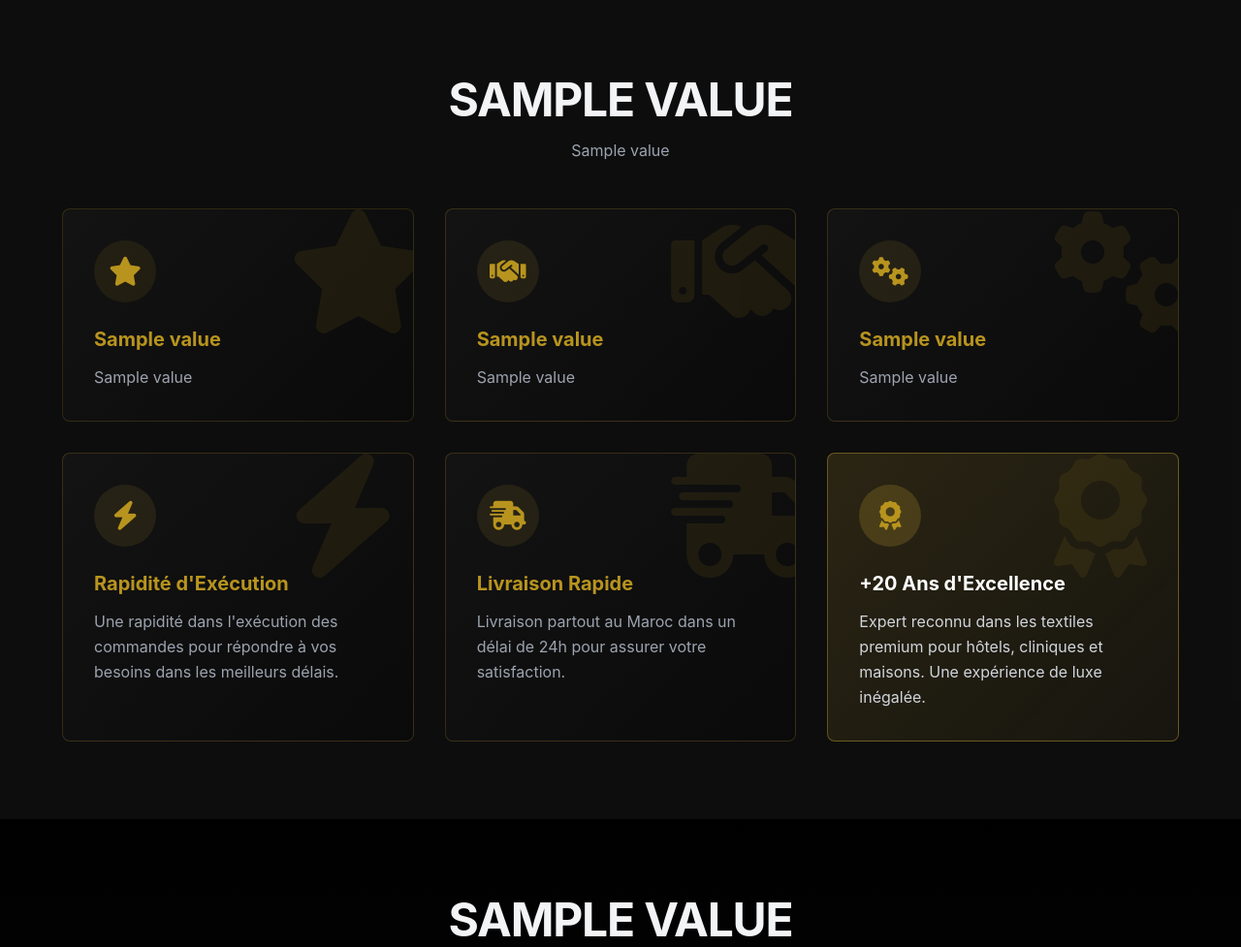
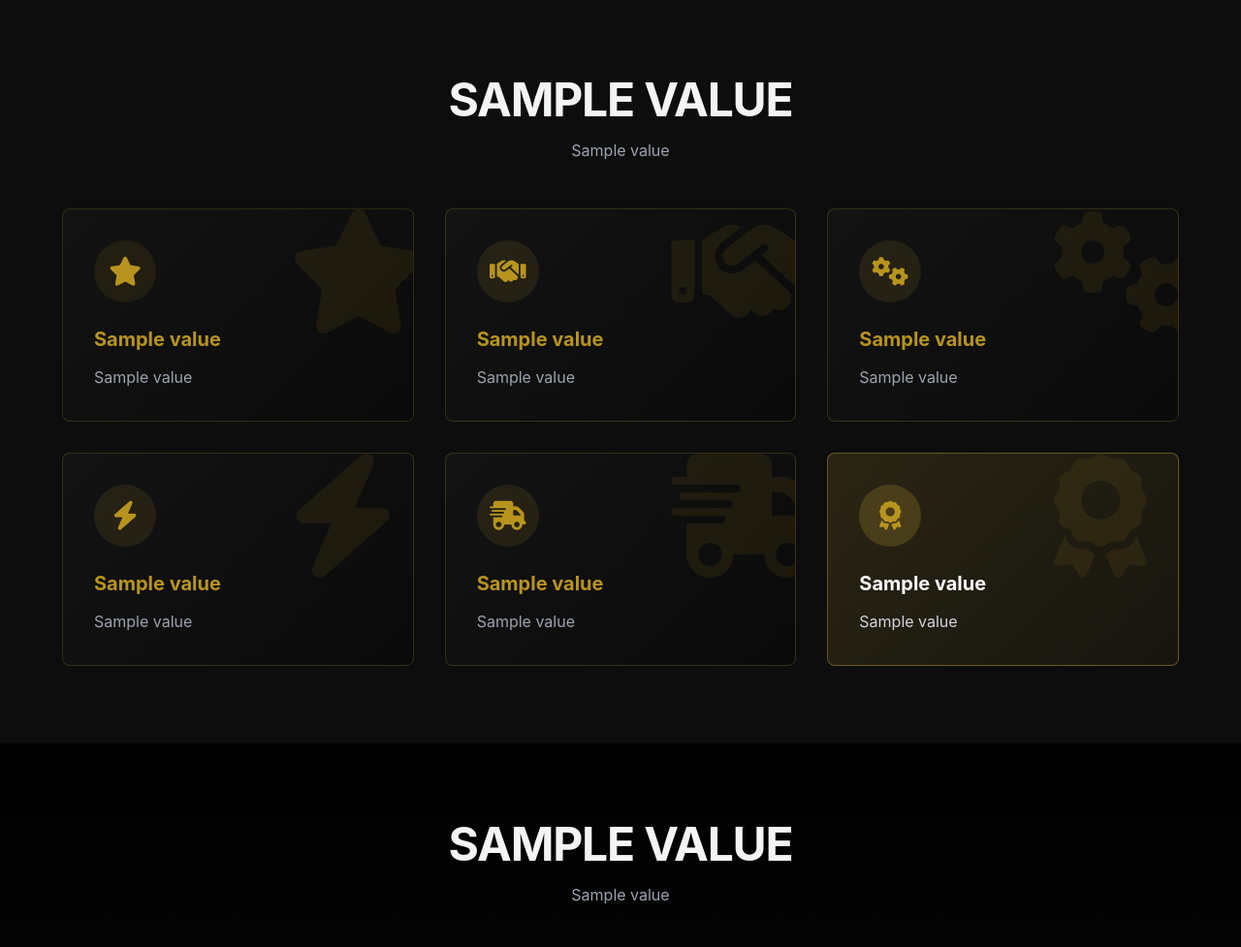
Before and after one commit to moa-digitalagency/KansotexWeb, a Flask app: template templates/index.html in a window 1280 px wide. Shown: the part 801-1778 px from the top of the page at 97% size. Run offline with Flask 3, Linux system fonts and the light colour scheme; the template is opened without the code that fills it: most values are stand-ins (such as "Sample title", 1, 10 or a date in 2020); parts of the project's set-up code (start-up, migrations or seed data) failed here and were passed over; some libraries are stand-ins or nearby versions.

Commit message:
Add dynamic content to website sections and admin panel
Seed the database with new content fields and update the index.html template to dynamically render these fields, improving content management and site adaptability.

Replit-Commit-Author: Agent
Replit-Commit-Session-Id: a56daeed-210b-479a-b19f-946416552777
Replit-Commit-Checkpoint-Type: intermediate_checkpoint
Replit-Commit-Event-Id: 0e577e12-e8e0-4a32-8419-67bcae4e04b6
Replit-Commit-Screenshot-Url: https://storage.googleapis.com/screenshot-production-us-central1/fe739084-12da-4b10-89bd-3c709f266bc7/a56daeed-210b-479a-b19f-946416552777/mNKjPib

```diff
--- a/seed_content.py
+++ b/seed_content.py
@@ -32,6 +32,12 @@ def seed_content():
                     'strength_2_text': 'Une parfaite compréhension des besoins des professionnels et des particuliers, ce qui nous permet de donner vie à vos projets.',
                     'strength_3_title': 'Personnalisation Expert',
                     'strength_3_text': 'Personnalisation de vos commandes en tenant compte de votre cahier de charge et des normes techniques grâce à notre atelier.',
+                    'strength_4_title': 'Rapidité d\'Exécution',
+                    'strength_4_text': 'Une rapidité dans l\'exécution des commandes pour répondre à vos besoins dans les meilleurs délais.',
+                    'strength_5_title': 'Livraison Rapide',
+                    'strength_5_text': 'Livraison partout au Maroc dans un délai de 24h pour assurer votre satisfaction.',
+                    'strength_6_title': '+20 Ans d\'Excellence',
+                    'strength_6_text': 'Expert reconnu dans les textiles premium pour hôtels, cliniques et maisons. Une expérience de luxe inégalée.',
                 }
             },
             {
--- a/templates/index.html
+++ b/templates/index.html
@@ -184,9 +184,9 @@
                         <div class="w-16 h-16 rounded-full flex items-center justify-center mb-6" style="background: rgba(212, 175, 55, 0.1);">
                             <i class="fas fa-bolt text-3xl" style="color: #B8941E;"></i>
                         </div>
-                        <h3 class="text-xl font-bold mb-3" style="color: #B8941E;">Rapidité d'Exécution</h3>
+                        <h3 class="text-xl font-bold mb-3" style="color: #B8941E;">{{ content.forces.strength_4_title.value if content.forces and content.forces.strength_4_title else 'Rapidité d\'Exécution' }}</h3>
                         <p class="text-gray-400 leading-relaxed">
-                            Une rapidité dans l'exécution des commandes pour répondre à vos besoins dans les meilleurs délais.
+                            {{ content.forces.strength_4_text.value if content.forces and content.forces.strength_4_text else 'Une rapidité dans l\'exécution des commandes pour répondre à vos besoins dans les meilleurs délais.' }}
                         </p>
                     </div>
                 </div>
@@ -200,9 +200,9 @@
                         <div class="w-16 h-16 rounded-full flex items-center justify-center mb-6" style="background: rgba(212, 175, 55, 0.1);">
                             <i class="fas fa-shipping-fast text-3xl" style="color: #B8941E;"></i>
                         </div>
-                        <h3 class="text-xl font-bold mb-3" style="color: #B8941E;">Livraison Rapide</h3>
+                        <h3 class="text-xl font-bold mb-3" style="color: #B8941E;">{{ content.forces.strength_5_title.value if content.forces and content.forces.strength_5_title else 'Livraison Rapide' }}</h3>
                         <p class="text-gray-400 leading-relaxed">
-                            Livraison partout au Maroc dans un délai de 24h pour assurer votre satisfaction.
+                            {{ content.forces.strength_5_text.value if content.forces and content.forces.strength_5_text else 'Livraison partout au Maroc dans un délai de 24h pour assurer votre satisfaction.' }}
                         </p>
                     </div>
                 </div>
@@ -216,9 +216,9 @@
                         <div class="w-16 h-16 rounded-full flex items-center justify-center mb-6" style="background: rgba(212, 175, 55, 0.2);">
                             <i class="fas fa-award text-3xl" style="color: #B8941E;"></i>
                         </div>
-                        <h3 class="text-xl font-bold mb-3 text-white">+20 Ans d'Excellence</h3>
+                        <h3 class="text-xl font-bold mb-3 text-white">{{ content.forces.strength_6_title.value if content.forces and content.forces.strength_6_title else '+20 Ans d\'Excellence' }}</h3>
                         <p class="text-gray-300 leading-relaxed">
-                            Expert reconnu dans les textiles premium pour hôtels, cliniques et maisons. Une expérience de luxe inégalée.
+                            {{ content.forces.strength_6_text.value if content.forces and content.forces.strength_6_text else 'Expert reconnu dans les textiles premium pour hôtels, cliniques et maisons. Une expérience de luxe inégalée.' }}
                         </p>
                     </div>
                 </div>
```
Also changed, not shown: 1 other file.
